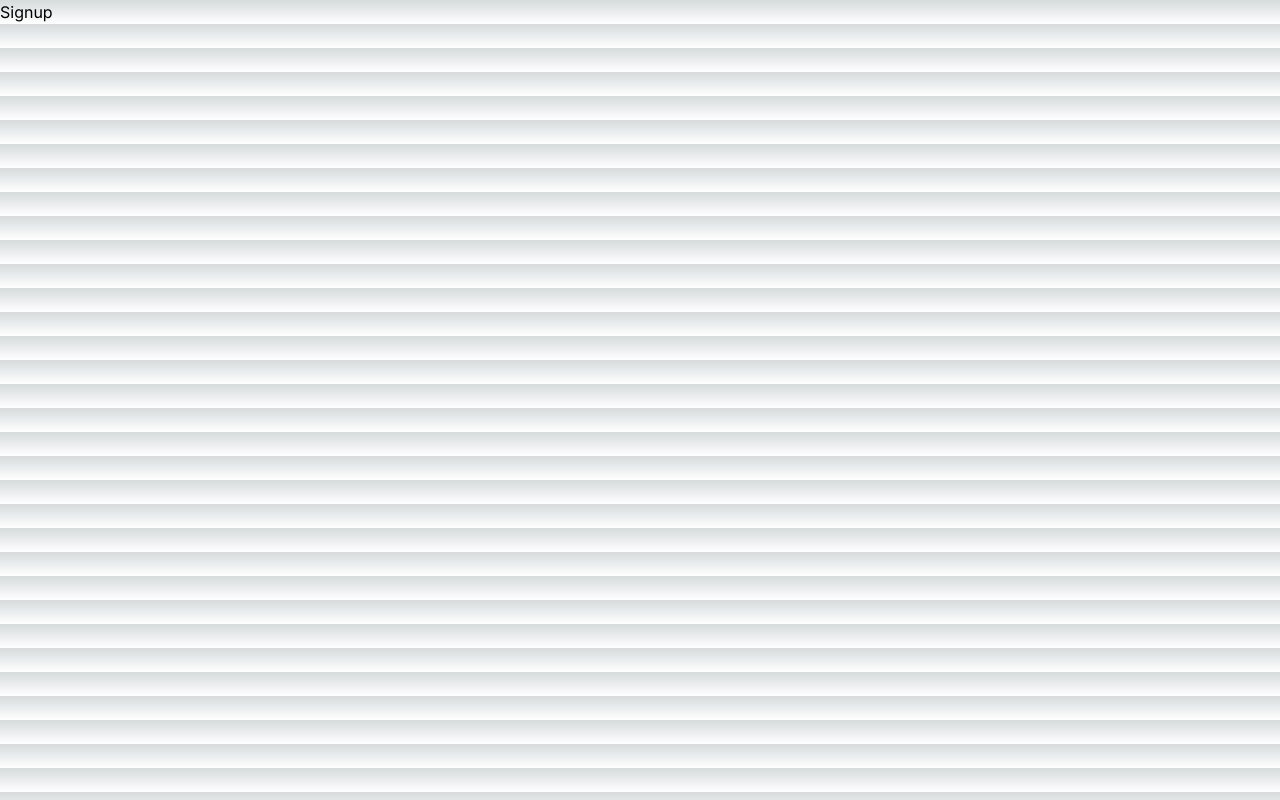
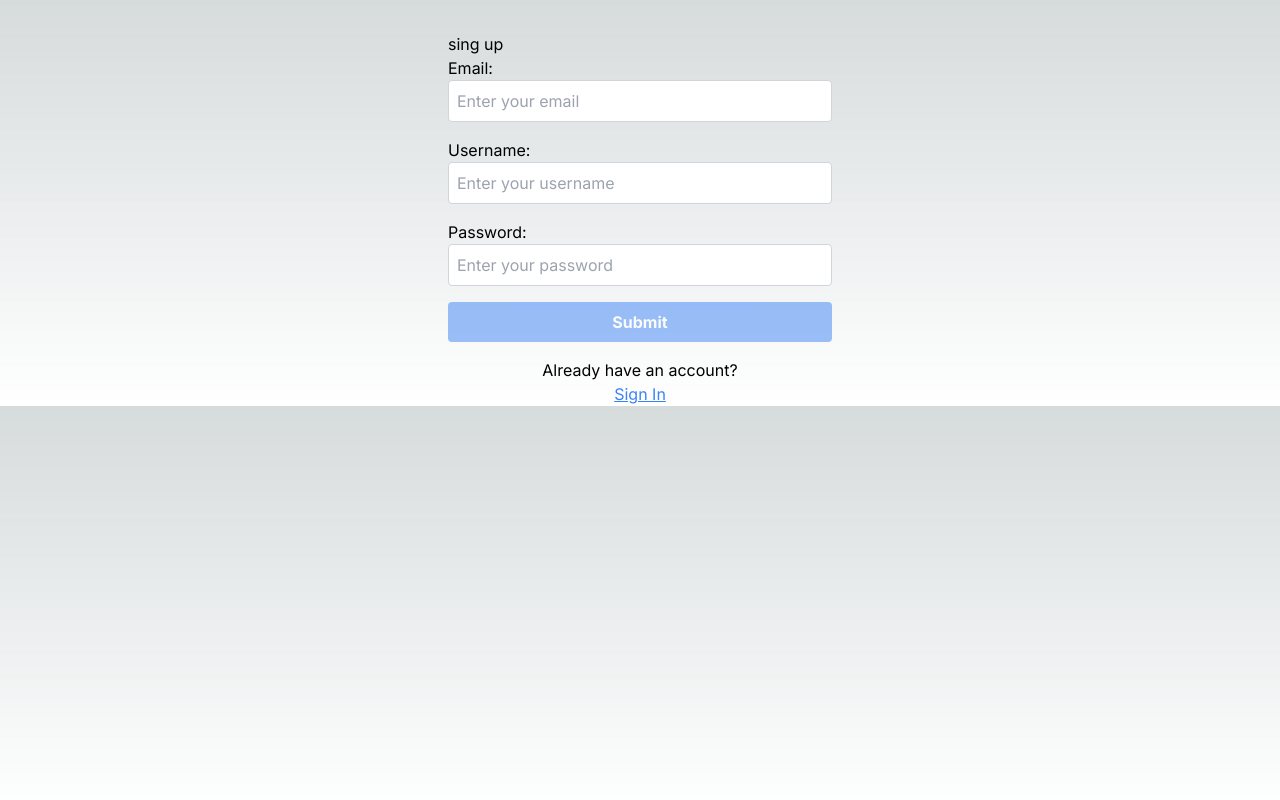
Before and after one commit to fitsaleem/Next-js-course, a Next.js app: page /signup in a window 1280 px wide. Built offline with nearby package versions, Linux system fonts and the light colour scheme.

Commit message:
signUP and signIn completed

```diff
--- /dev/null
+++ b/src/app/api/login/route.ts
@@ -0,0 +1,68 @@
+import {connect} from "@/dbConfig/dbConfig";
+import User from "@/models/userModel";
+import { NextRequest, NextResponse } from "next/server";
+import bcryptjs from "bcryptjs";
+import jwt from "jsonwebtoken";
+
+
+
+
+
+export async function POST(request:NextRequest) {
+
+    const reqBody=await request.json();
+    await connect();
+
+    const {email , password} = reqBody;
+
+     //check if user not already exists
+     const user = await User.findOne({email})
+
+     if(!user){
+         return NextResponse.json({error: "User not exists"}, {status: 400})
+     }
+
+      //check if password is not correct
+
+      const validPassword = await bcryptjs.compare(password, user.password)
+      if(!validPassword){
+          return NextResponse.json({error: "Invalid password"}, {status: 400})
+      }
+
+
+      // now create the tokenData
+
+      const tokenData={
+        id: user._id,
+        username: user.username,
+        email: user.email,
+      }
+
+    //   create token
+
+    const token = await jwt.sign(tokenData, process.env.TOKEN_SECRET!, {expiresIn: "1d"});
+
+    // response
+
+    const response = NextResponse.json({
+        message: "Login successful",
+        success: true,
+    })
+    response.cookies.set("token", token, {
+        httpOnly: true,
+
+    })
+    return response;
+
+
+
+
+
+
+    try {
+
+    } catch (error: any) {
+         return NextResponse.json({error: error.message}, {status: 500})
+    }
+
+}
--- /dev/null
+++ b/src/app/api/signup/route.ts
@@ -0,0 +1,47 @@
+import {connect} from "@/dbConfig/dbConfig";
+import User from "@/models/userModel";
+import { NextRequest, NextResponse } from "next/server";
+import bcryptjs from "bcryptjs";
+
+
+
+
+export async function POST(request: NextRequest){
+    try {
+        const reqBody = await request.json();
+        await connect();
+
+        const {username, email, password} = reqBody
+
+
+        //check if user already exists
+        const user = await User.findOne({email})
+
+        if(user){
+            return NextResponse.json({error: "User already exists"}, {status: 400})
+        }
+
+        //hash password
+        const salt = await bcryptjs.genSalt(10)
+        const hashedPassword = await bcryptjs.hash(password, salt)
+
+        const newUser = new User({
+            username,
+            email,
+            password: hashedPassword
+        })
+
+        const savedUser = await newUser.save()
+        // console.log(savedUser);
+
+        const headers = request.headers;
+        const newResponse =  NextResponse.json(savedUser, {headers});
+
+        return newResponse;
+
+
+    } catch (error: any) {
+        return NextResponse.json({error: error.message}, {status: 500})
+
+    }
+}
--- a/src/app/login/page.tsx
+++ b/src/app/login/page.tsx
@@ -1,8 +1,82 @@
-export default function LoginPage(){
+"use client";
+import Link from "next/link";
+import React, {useEffect} from "react";
+import {useRouter} from "next/navigation";
+import axios from "axios";
+import { toast } from "react-hot-toast";
 
-    return(
-        <div>
-            <h1>Login</h1>
+
+
+
+
+export default function LoginPage() {
+    const router = useRouter();
+    const [user, setUser] = React.useState({
+        email: "",
+        password: "",
+
+    })
+    const [buttonDisabled, setButtonDisabled] = React.useState(false);
+    const [loading, setLoading] = React.useState(false);
+
+
+    const onLogin = async () => {
+        try {
+            setLoading(true);
+            const response = await axios.post("/api/login", user);
+            console.log("Login success", response.data);
+            toast.success("Login success");
+            router.push("/profile");
+        } catch (error:any) {
+            console.log("Login failed", error.message);
+            toast.error(error.message);
+        } finally{
+        setLoading(false);
+        }
+    }
+
+    useEffect(() => {
+        if(user.email.length > 0 && user.password.length > 0) {
+            setButtonDisabled(false);
+        } else{
+            setButtonDisabled(true);
+        }
+    }, [user]);
+
+    return (
+    <div className="flex flex-col items-center">
+        <div  className="w-full max-w-sm mt-8">
+        <h1>{loading ? "Processing" : "Login"}</h1>
+        <hr />
+
+        <label htmlFor="email" className="mb-2">email</label>
+        <input
+                  className="w-full mb-4 p-2 border border-gray-300 rounded text-black"
+
+            id="email"
+            type="text"
+            value={user.email}
+            onChange={(e) => setUser({...user, email: e.target.value})}
+            placeholder="email"
+            />
+        <label htmlFor="password" className="mb-2">password</label>
+        <input
+                  className="w-full mb-4 p-2 border border-gray-300 rounded text-black"
+
+            id="password"
+            type="password"
+            value={user.password}
+            onChange={(e) => setUser({...user, password: e.target.value})}
+            placeholder="password"
+            />
+
+            <button
+            onClick={onLogin}
+            className={`w-full bg-blue-500 hover:bg-blue-700 text-white font-bold py-2 px-4 rounded ${buttonDisabled ?  'opacity-50 cursor-not-allowed': ''}`}>Login here</button>
+            </div>
+            <h6 className="mt-4">New User?</h6>
+            <Link href="/signup" className="text-blue-500 underline">Visit Signup page</Link>
         </div>
     )
+
 }
--- a/src/app/page.tsx
+++ b/src/app/page.tsx
@@ -28,7 +28,7 @@ export default function Home() {
         </div>
       </div>
 
-      <div className="relative flex place-items-center before:absolute before:h-[300px] before:w-[480px] before:-translate-x-1/2 before:rounded-full before:bg-gradient-radial before:from-white before:to-transparent before:blur-2xl before:content-[''] after:absolute after:-z-20 after:h-[180px] after:w-[240px] after:translate-x-1/3 after:bg-gradient-conic after:from-sky-200 after:via-blue-200 after:blur-2xl after:content-[''] before:dark:bg-gradient-to-br before:dark:from-transparent before:dark:to-blue-700 before:dark:opacity-10 after:dark:from-sky-900 after:dark:via-[#0141ff] after:dark:opacity-40 before:lg:h-[360px] z-[-1]">
+      <div className="relative flex place-items-center before:absolute before:h-[300px] before:w-[480px] before:-translate-x-1/2 before:rounded-full before:bg-gradient-radial before:from-white before:to-transparent before:blur-2xl before:content-[''] after:absolute after:-z-20 after:h-[180px] after:w-[240px] after:translate-x-1/3 after:bg-gradient-conic after:from-sky-200 after:via-blue-200 after:blur-2xl after:content-[''] before:dark:bg-gradient-to-br before:dark:from-transparent before:dark:to-blue-700 before:dark:opacity-10 after:dark:from-sky-900 after:dark:via-[#0141ff] after:dark:opacity-40 before:lg:h-[360px]">
         <Image
           className="relative dark:drop-shadow-[0_0_0.3rem_#ffffff70] dark:invert"
           src="/next.svg"
--- /dev/null
+++ b/src/app/profile/page.tsx
@@ -0,0 +1,9 @@
+import React from 'react'
+
+const ProfilePage = () => {
+  return (
+    <div>page</div>
+  )
+}
+
+export default ProfilePage
--- a/src/app/signup/page.tsx
+++ b/src/app/signup/page.tsx
@@ -1,16 +1,116 @@
 "use client";
-import React from "react";
 import Link from "next/link";
-import { useRouter } from "next/navigation";
+import React, { useEffect , useState} from "react";
+import {useRouter} from "next/navigation";
 import axios from "axios";
+import { toast } from "react-hot-toast";
 
 
+const SignupPage = () => {
 
-export default function SignupPage(){
+  const router= useRouter();
 
-    return(
+
+  const [user, setUser] = useState({
+    email: "",
+    username: "",
+    password: "",
+  });
+
+  const[buttonDisabled, setButtonDisabled] = React.useState(true);
+  const [loading, setLoading] = React.useState(false);
+
+
+  useEffect(()=>{
+
+    const isFormValid=user.email !== "" && user.username !== "" && user.password !== "";
+    setButtonDisabled(!isFormValid)
+
+  },[user]);
+
+
+  const handleSubmit = async () => {
+    try {
+
+      setLoading(true);
+      const response = await axios.post("/api/signup", user);
+      console.log("Signup success", response.data);
+      router.push("./login");
+
+
+    } catch (error: any) {
+      console.log("signup fail", error.message);
+      toast.error(error.message)
+    }
+    finally{
+      setLoading(false)
+
+    }
+
+  };
+
+  return (
+    <div className="flex flex-col items-center cursor-pointer">
+      <div  className="w-full max-w-sm mt-8">
         <div>
-            <h1>Signup</h1>
+          <h1>{loading ? "loading": "sing up"}</h1>
         </div>
-    )
-}
+        <label htmlFor="email" className="mb-2">
+          Email:
+        </label>
+        <input
+          type="text"
+          name="email"
+          id="email"
+          value={user.email}
+          placeholder="Enter your email"
+          onChange={(e) => setUser({ ...user, email: e.target.value })}
+          className="w-full mb-4 p-2 border border-gray-300 rounded text-black"
+
+        />
+
+        <label htmlFor="username" className="mb-2">
+          Username:
+        </label>
+        <input
+          type="text"
+          name="username"
+          id="username"
+          value={user.username}
+          placeholder="Enter your username"
+          onChange={(e) => setUser({ ...user, username: e.target.value })}
+          className="w-full mb-4 p-2 border border-gray-300 rounded text-black"
+
+        />
+
+        <label htmlFor="password" className="mb-2">
+          Password:
+        </label>
+        <input
+          type="password"
+          name="password"
+          id="password"
+          value={user.password}
+          placeholder="Enter your password"
+          onChange={(e) => setUser({ ...user, password: e.target.value })}
+          className="w-full mb-4 p-2 border border-gray-300 rounded text-black"
+
+        />
+
+        <button
+          type="submit"
+          onClick={handleSubmit}
+          className={`w-full bg-blue-500 hover:bg-blue-700 text-white font-bold py-2 px-4 rounded ${buttonDisabled ?  'opacity-50 cursor-not-allowed': ''}`}
+        >
+          Submit
+        </button>
+      </div>
+      <h6 className="mt-4">Already have an account?</h6>
+        <Link href={"./login"} className="text-blue-500 underline">
+          Sign In
+        </Link>
+    </div>
+  );
+};
+
+export default SignupPage;
--- a/src/dbConfig/dbConfig.ts
+++ b/src/dbConfig/dbConfig.ts
@@ -1,11 +1,8 @@
-
-// talking to database the mongoose libarary will use
 import mongoose from 'mongoose';
-
 
 export async function connect() {
     try {
-        mongoose.connect(process.env.MONGO_URI!); // this is typescripe warning! this mean i will takecare of all
+        mongoose.connect(process.env.MONGO_URI!);
         const connection = mongoose.connection;
 
         connection.on('connected', () => {
--- /dev/null
+++ b/src/models/userModel.js
@@ -0,0 +1,34 @@
+import mongoose from "mongoose";
+
+const userSchema = new mongoose.Schema({
+    username: {
+        type: String,
+        required: [true, "Please provide a username"],
+        unique: true,
+    },
+    email: {
+        type: String,
+        required: [true, "Please provide a email"],
+        unique: true,
+    },
+    password: {
+        type: String,
+        required: [true, "Please provide a password"],
+    },
+    isVerfied: {
+        type: Boolean,
+        default: false,
+    },
+    isAdmin: {
+        type: Boolean,
+        default: false,
+    },
+    forgotPasswordToken: String,
+    forgotPasswordTokenExpiry: Date,
+    verifyToken: String,
+    verifyTokenExpiry: Date,
+})
+
+const User = mongoose.models.users || mongoose.model("users", userSchema);
+
+export default User;
--- a/tsconfig.json
+++ b/tsconfig.json
@@ -9,7 +9,7 @@
     "noEmit": true,
     "esModuleInterop": true,
     "module": "esnext",
-    "moduleResolution": "bundler",
+    "moduleResolution": "node",
     "resolveJsonModule": true,
     "isolatedModules": true,
     "jsx": "preserve",
```
Also changed, not shown: package.json (+15 -11 lines), src/app/api/users/signup/route.ts (deleted), 2 other files (tests, documents, lock files or other folders).
